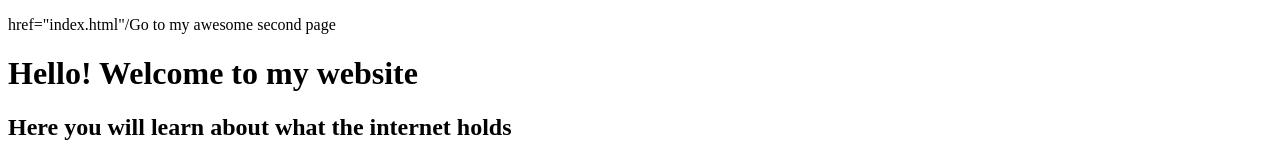
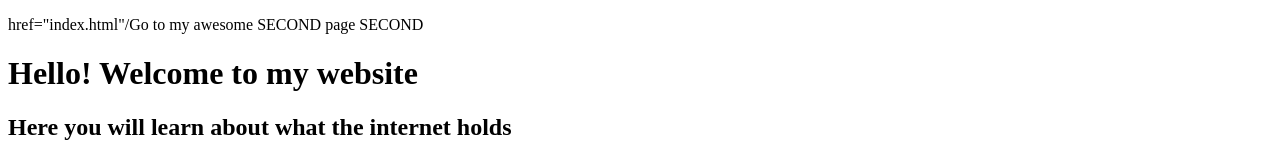
Before and after one commit to katzforcats/katzforcats.github.io, a plain HTML site: page whatever.html in a window 1280 px wide. Shown: the top 160 px of the page. Drawn offline with Linux system fonts and the light colour scheme.

Commit message:
made it more awesome again

```diff
--- a/whatever.html
+++ b/whatever.html
@@ -6,7 +6,7 @@
     </head>
     <body>
         <p>
-            <a> href="index.html"/Go to my awesome second page </a>
+            <a> href="index.html"/Go to my awesome SECOND page SECOND </a>
         </p>
         <h1>Hello! Welcome to my website</h1>
         <h2>Here you will learn about what the internet holds</h2>
```
